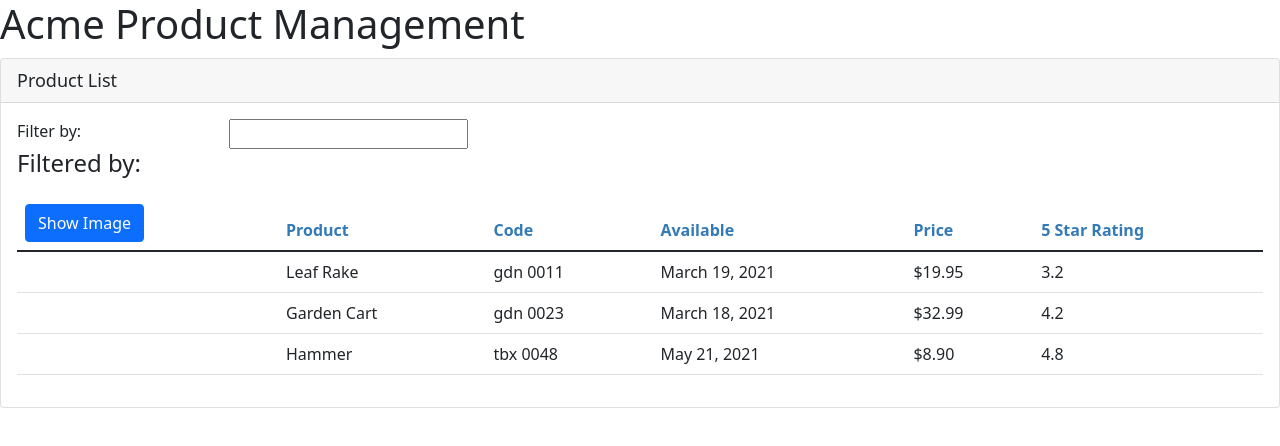
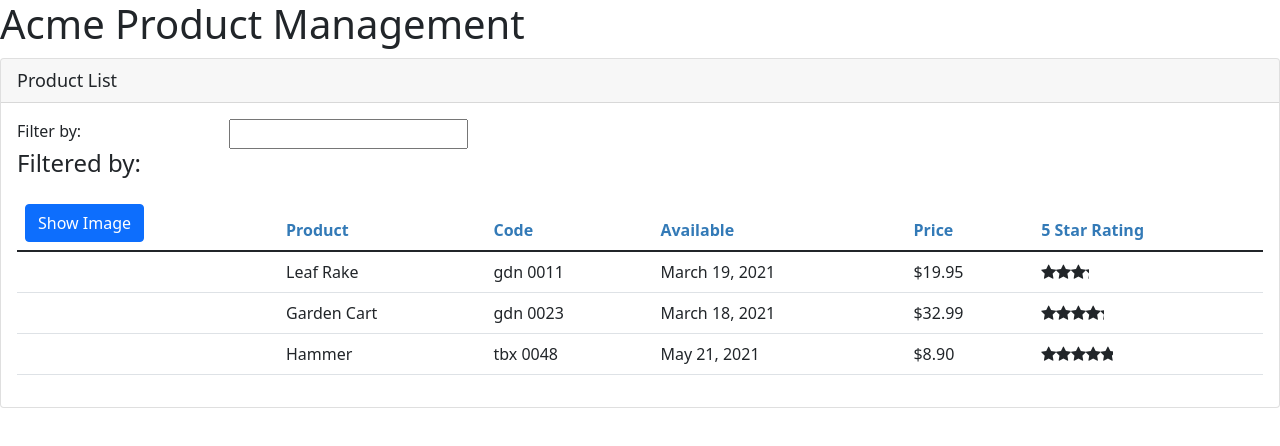
Before and after one commit to yaya-usman/APM, an Angular app: page /products in a window 1280 px wide. Shown: the top 446 px of the page. Built offline with nearby package versions, Linux system fonts and the light colour scheme.

Commit message:
star component logic implemented and completed

```diff
--- a/src/app/app.module.ts
+++ b/src/app/app.module.ts
@@ -5,10 +5,11 @@
 import { AppComponent } from './app.component';
 import { ProductListComponent } from './products/product-list.component';
 import { ConvertToSpacesPipe } from './shared/convert-to-space.pipe';
+import { StarComponent } from './shared/star.component';
 
 @NgModule({
   declarations: [
-    AppComponent,ProductListComponent,ConvertToSpacesPipe
+    AppComponent,ProductListComponent,ConvertToSpacesPipe,StarComponent
   ],
   imports: [
     BrowserModule,
--- a/src/app/products/product-list.component.html
+++ b/src/app/products/product-list.component.html
@@ -43,7 +43,7 @@
             <td>{{ product.productCode | lowercase | convertToSpaces: '-'}}</td>
             <td>{{ product.releaseDate }}</td>
             <td>{{ product.price | currency: 'USD':'symbol':'1.2-2'}}</td>
-            <td>{{ product.starRating }}</td>
+            <td><pm-star [rating] = 'product.starRating'></pm-star></td>
           </tr>
         </tbody>
       </table>
--- a/src/app/shared/star.component.ts
+++ b/src/app/shared/star.component.ts
@@ -1,4 +1,4 @@
-import { Component, OnChanges} from "@angular/core";
+import { Component, Input, OnChanges} from "@angular/core";
 
 @Component({
     selector: 'pm-star',
@@ -7,7 +7,7 @@
 
 })
 export class StarComponent implements OnChanges{
-    rating:number = 4;
+    @Input() rating:number = 0;
     cropWidth: number = 75;
 
     ngOnChanges(): void {
```
